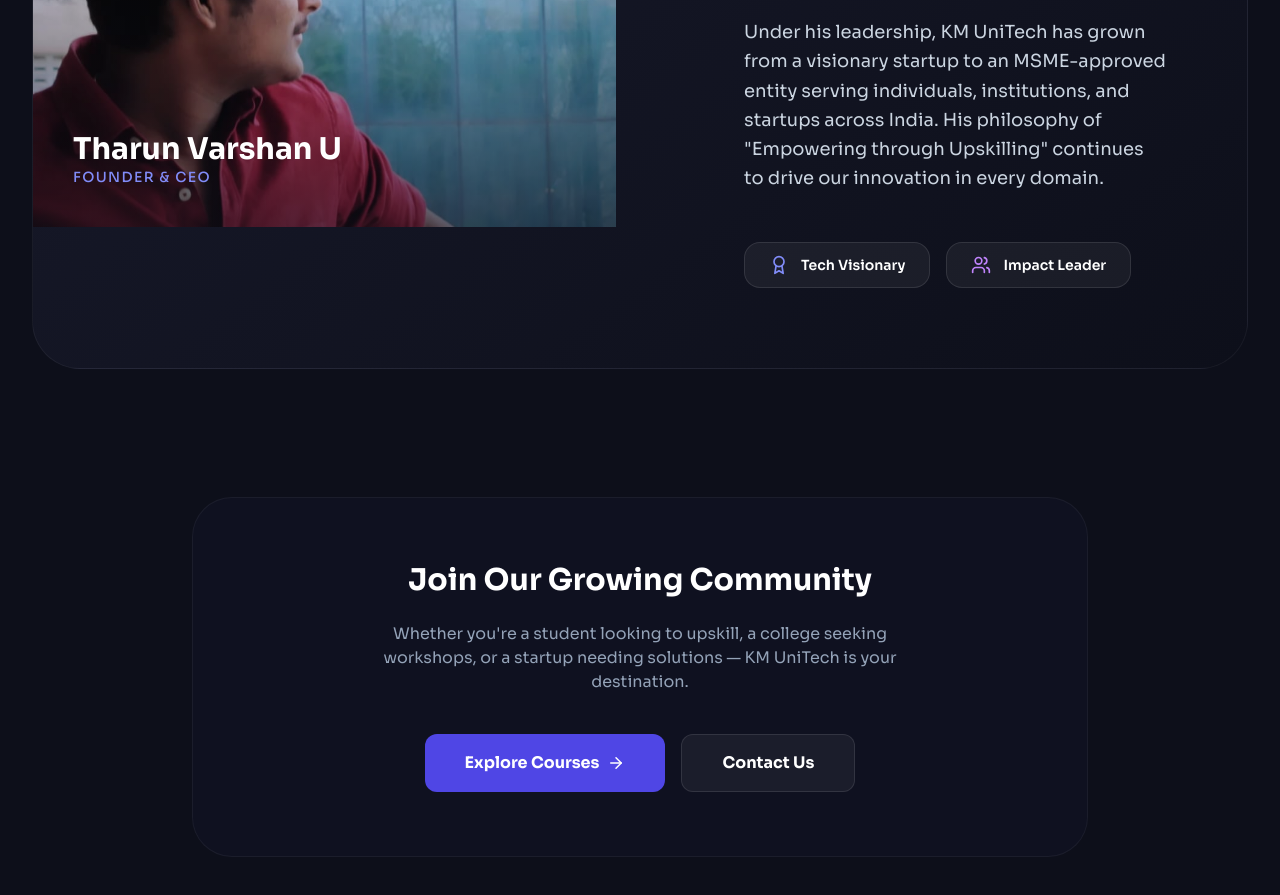
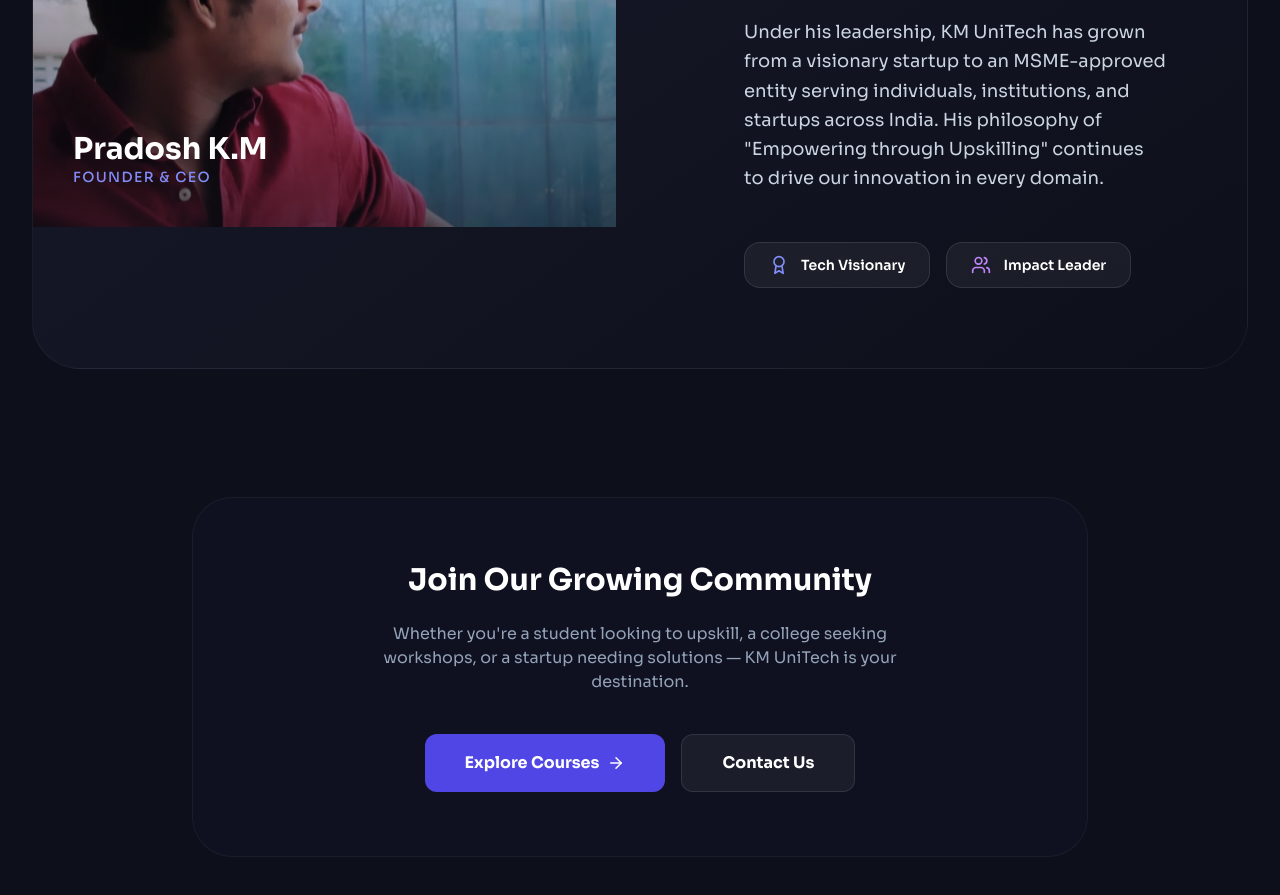
Before and after one commit to BR2005/kmunitech, a React (Vite) app in the folder kmuni-tech-frontend/: page /about in a window 1280 px wide. Shown: the part 1420-2315 px from the top of the page. Built offline with nearby package versions, Linux system fonts and the light colour scheme; no server answers.

Commit message:
changed name

```diff
--- a/kmuni-tech-frontend/src/pages/public/AboutPage.tsx
+++ b/kmuni-tech-frontend/src/pages/public/AboutPage.tsx
@@ -81,7 +81,7 @@
                                 />
                                 <div className="absolute inset-0 bg-gradient-to-t from-[#0d0f1a] via-transparent to-transparent opacity-60" />
                                 <div className="absolute bottom-10 left-10">
-                                    <p className="text-white font-bold text-3xl">Tharun Varshan U</p>
+                                    <p className="text-white font-bold text-3xl">Pradosh K.M</p>
                                     <p className="text-indigo-400 font-medium tracking-widest uppercase text-sm">Founder & CEO</p>
                                 </div>
                             </div>
```
